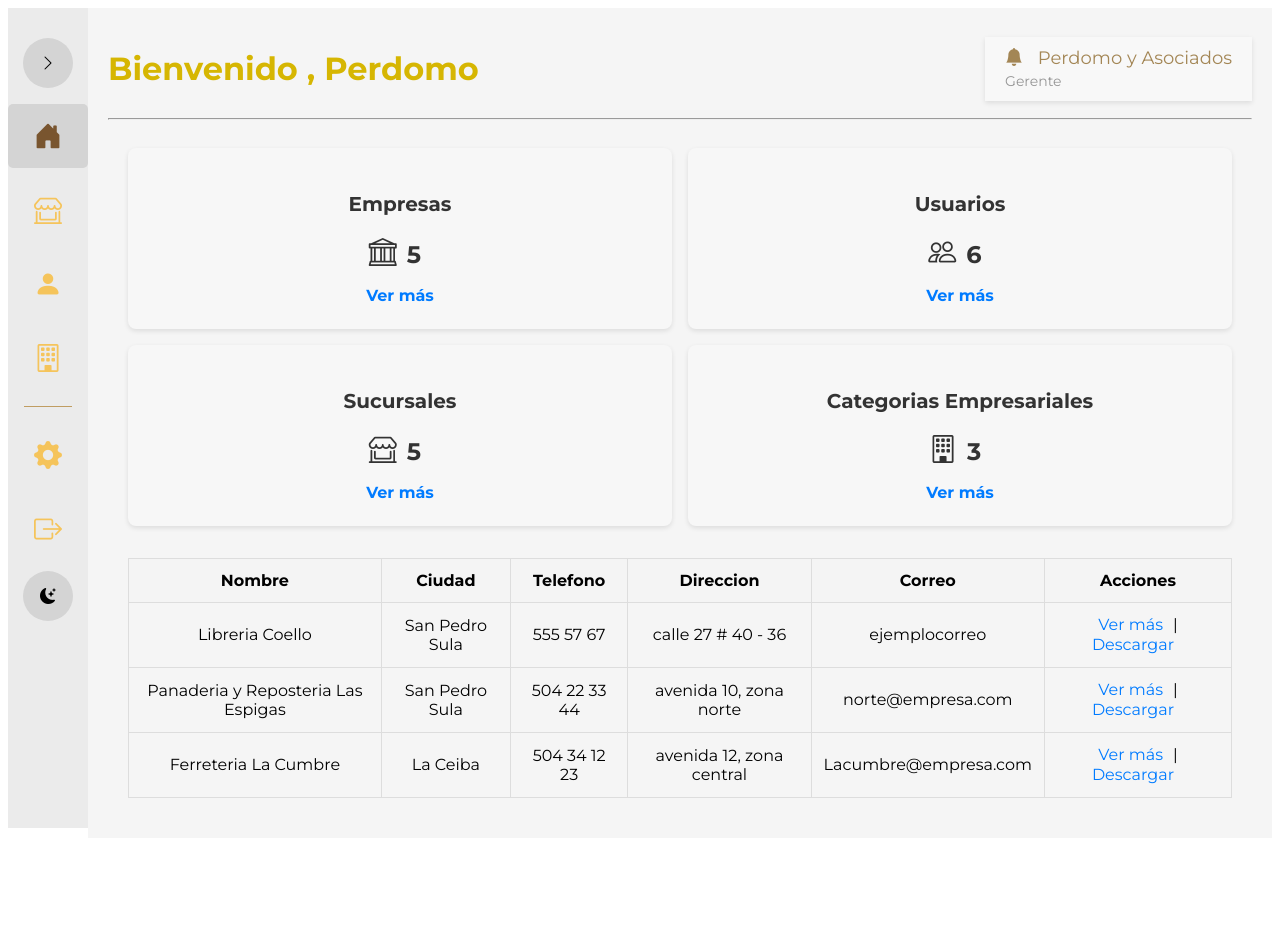
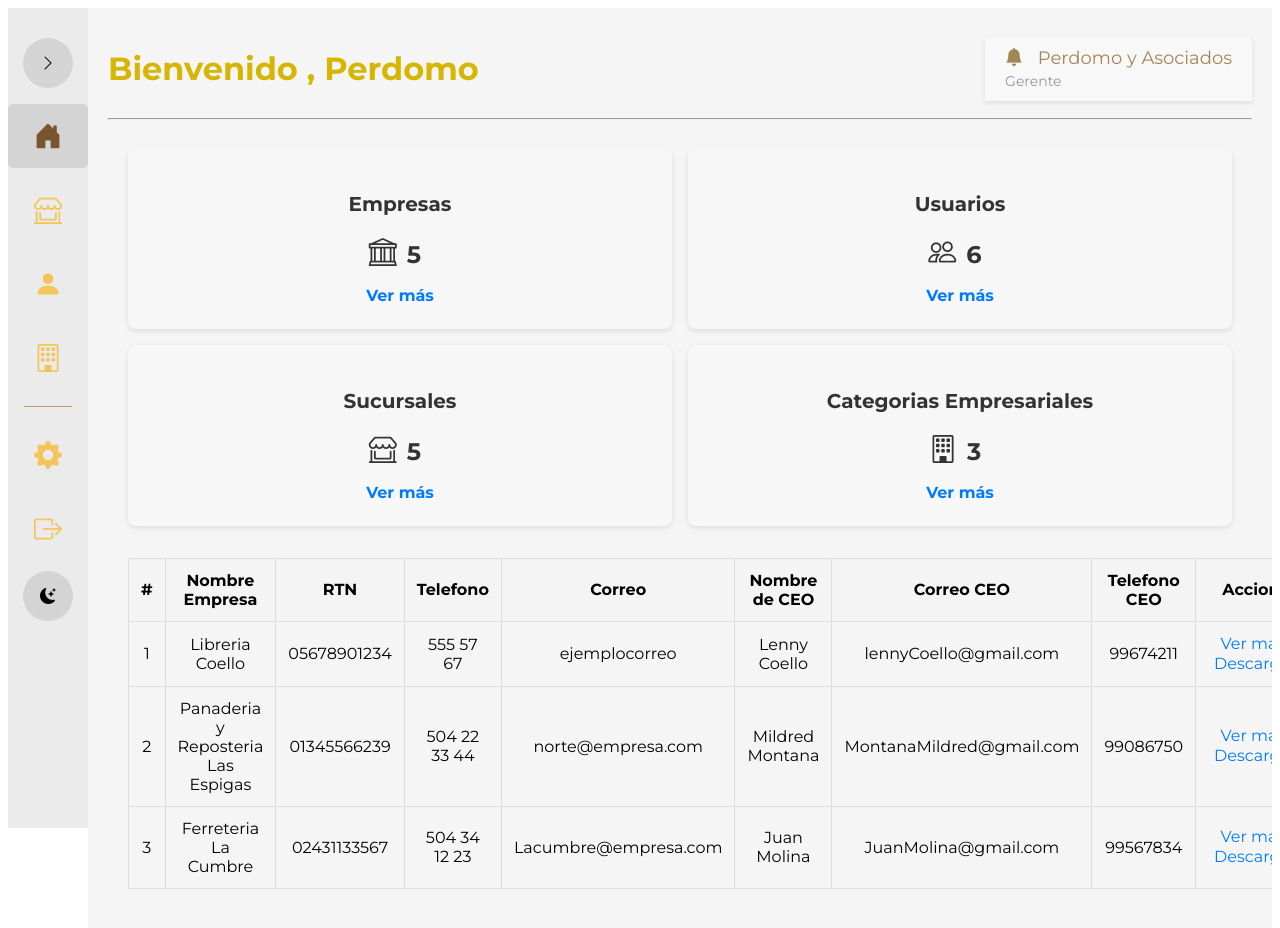
Before and after one commit to Xrivera27/Frontend-Perdomo, a Vue app: page /home in a window 1280 px wide. Shown: the top 928 px of the page. Before the commit the page ends 846 px from the top, so only its background shows below. Built offline with nearby package versions, Linux system fonts and the light colour scheme.

Commit message:
Se agregaron nuevos datos dentro del CRUD EmpresaList y se cambiaron los datos de la tabla de Home

```diff
--- a/src/Pages/EmpresasList.vue
+++ b/src/Pages/EmpresasList.vue
@@ -34,7 +34,8 @@
           <tr>
             <th>#</th>
             <th>Nombre</th>
-            <th>Ciudad</th>
+            <th>RTN</th>
+            <th>Categoria de Empresa</th>
             <th>Telefono</th>
             <th>Direccion</th>
             <th>Correo</th>
@@ -45,7 +46,8 @@
           <tr v-for="(empresa,index) in paginatedEmpresas" :key="index">
             <td>{{ index + 1 }}</td>
             <td>{{ empresa.nombre }}</td>
-            <td>{{ empresa.ciudad }}</td>
+            <td>{{ empresa.rtn }}</td>
+            <td>{{ empresa.categoriaEmpresa }}</td>
             <td>{{ empresa.telefono }}</td>
             <td>{{ empresa.direccion }}</td>
             <td>{{ empresa.correo }}</td>
@@ -79,8 +81,18 @@
         </div>
 
         <div class="form-group">
+          <label>RTN:</label>
+          <input v-model="empresaForm.rtn" type="text" required>
+        </div>
+
+        <div class="form-group">
           <label>Telefono:</label>
           <input v-model="empresaForm.telefono" type="text" required>
+        </div>
+
+        <div class="form-group">
+          <label>Categoria Empresa:</label>
+          <input v-model="empresaForm.categoriaEmpresa" type="text" required>
         </div>
 
         <div class="form-group">
@@ -118,50 +130,56 @@ export default {
       editIndex: null,
       empresaForm: {
         nombre: '',
-        ciudad: '',
+        rtn: '',
         telefono: '',
         direccion: '',
         correo: '',
+        categoriaEmpresa: '',
       },
 
       empresas: [
         {
           nombre: 'Libreria Coello',
-          ciudad: 'San Pedro Sula',
+          rtn: '05678901234',
           telefono: '555 57 67',
           direccion: 'calle 27 # 40 - 36',
-          correo: 'ejemplocorreo',
+          correo: 'libreriaCoello@gmail.com',
+          categoriaEmpresa : 'CategoriaEmpresa#1',
         },
         {
           nombre: 'Panaderia y Reposteria Las Espigas',
-          ciudad: 'San Pedro Sula',
+          rtn: '01345566239',
           telefono: '504 22 33 44',
           direccion: 'avenida 10, zona norte',
-          correo: 'norte@empresa.com',
+          correo: 'panaderiaEspigas@gmail.com',
+          categoriaEmpresa : 'CategoriaEmpresa#2',
         },
 
         {
           nombre: 'Ferreteria La Cumbre',
-          ciudad: 'La Ceiba',
+          rtn: '02431133567',
           telefono: '504 34 12 23',
           direccion: 'avenida 12, zona central',
-          correo: 'Lacumbre@empresa.com',
+          correo: 'Lacumbre@gmail.com',
+          categoriaEmpresa : 'CategoriaEmpresa#2',
         },
 
         {
           nombre: 'Textiles EL Caribe',
-          ciudad: 'La Ceiba',
+          rtn: '09761324564',
           telefono: '504 21 33  56 07',
           direccion: 'Parque Central, 2da avenida',
-          correo: 'Lacumbre@empresa.com',
+          correo: 'textileCeiba@gmail.com',
+          categoriaEmpresa : 'CategoriaEmpresa#3',
         },
 
         {
           nombre: 'Carnitas del Pablo',
-          ciudad: 'La Ceiba',
+          rtn: '08675412223',
           telefono: '504 21 44 60 12',
           direccion: 'Avenida San Isidro, cerca del Muelle Turistico Reynaldo Canales',
-          correo: 'Lacumbre@empresa.com',
+          correo: 'CarnitasPablo@gmail.com',
+          categoriaEmpresa : 'CategoriaEmpresa#1',
         },
       ],
 
--- a/src/components/BarChartList.vue
+++ b/src/components/BarChartList.vue
@@ -18,21 +18,27 @@
     <table class="sales-table">
       <thead>
         <tr>
-          <th>Nombre</th>
-          <th>Ciudad</th>
+          <th>#</th>
+          <th>Nombre Empresa</th>
+          <th>RTN</th>
           <th>Telefono</th>
-          <th>Direccion</th>
           <th>Correo</th>
+          <th>Nombre de CEO</th>
+          <th>Correo CEO</th>
+          <th>Telefono CEO</th>
           <th>Acciones</th>
         </tr>
       </thead>
       <tbody>
         <tr v-for="(empresa, index) in empresas" :key="index">
+          <td>{{ index + 1 }}</td>
           <td>{{ empresa.nombre }}</td>
-          <td>{{ empresa.ciudad }}</td>
+          <td>{{ empresa.rtn }}</td>
           <td>{{ empresa.telefono }}</td>
-          <td>{{ empresa.direccion }}</td>
           <td>{{ empresa.correo }}</td>
+          <td>{{ empresa.nombreCEO }}</td>
+          <td>{{ empresa.correoCEO }}</td>
+          <td>{{ empresa.telefonoCEO }}</td>
           <td><a href="#">Ver más</a><span>|</span><button style="font-size: 1rem;">Descargar</button></td>
         </tr>
       </tbody>
@@ -120,25 +126,32 @@ export default defineComponent({
       empresas: [
         {
           nombre: 'Libreria Coello',
-          ciudad: 'San Pedro Sula',
+          rtn: '05678901234',
           telefono: '555 57 67',
-          direccion: 'calle 27 # 40 - 36',
           correo: 'ejemplocorreo',
+          nombreCEO: 'Lenny Coello',
+          correoCEO: 'lennyCoello@gmail.com',
+          telefonoCEO: '99674211',
         },
         {
           nombre: 'Panaderia y Reposteria Las Espigas',
-          ciudad: 'San Pedro Sula',
+          rtn: '01345566239',
           telefono: '504 22 33 44',
-          direccion: 'avenida 10, zona norte',
           correo: 'norte@empresa.com',
+          nombreCEO: 'Mildred Montana',
+          correoCEO: 'MontanaMildred@gmail.com',
+          telefonoCEO: '99086750',
         },
 
         {
           nombre: 'Ferreteria La Cumbre',
-          ciudad: 'La Ceiba',
+          rtn: '02431133567',
           telefono: '504 34 12 23',
           direccion: 'avenida 12, zona central',
           correo: 'Lacumbre@empresa.com',
+          nombreCEO: 'Juan Molina',
+          correoCEO: 'JuanMolina@gmail.com',
+          telefonoCEO: '99567834',
         },
       ],
     };
```
